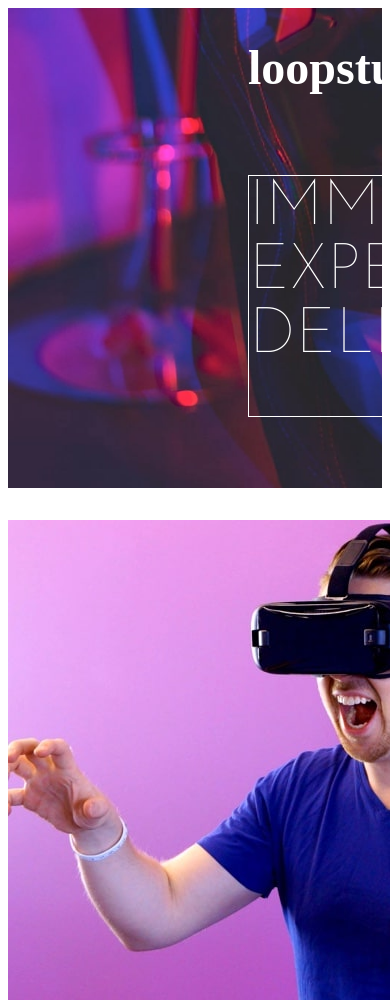
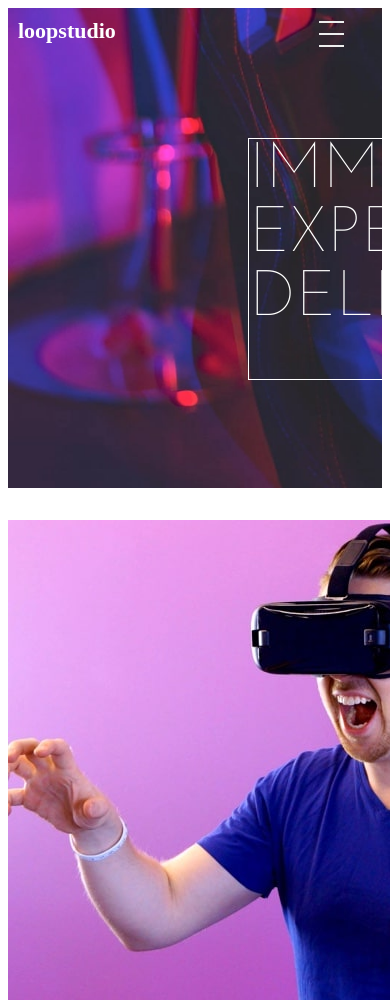
Before and after one commit to Yoana7183/Noob2Junior-PracticeTasks, a plain HTML site: page landing_page/index.html in a window 390 px wide. Shown: the top 1000 px of the page. Drawn offline with Linux system fonts and the light colour scheme; a web font is replaced by a local one.

Commit message:
added responsive navbar

```diff
--- a/landing_page/index.html
+++ b/landing_page/index.html
@@ -37,14 +37,30 @@
 
 
   <div class="header_container">
-    <nav class="flex_container">
-      <li class="navigationLink"> <a href="/"></a> About</li>
-      <li class="navigationLink"> <a href="/"></a> Careers </li>
-      <li class="navigationLink"><a href="/"></a> Events </li>
-      <li class="navigationLink"> <a href="/"></a>Products </li>
-      <li class="navigationLink"><a href="/"></a> Support </li>
-    </nav>
-    <li class="title_nav">loopstudio </li>
+    <div class="nav">
+        <input type="checkbox" id="nav-check">
+        <div class="nav-header">
+          <div class="nav-title title_nav">
+            loopstudio
+          </div>
+        </div>
+        <div class="nav-btn">
+          <label for="nav-check">
+            <span></span>
+            <span></span>
+            <span></span>
+          </label>
+        </div>
+
+        <div class="nav-links">
+          <a href="//github.io/jo_geek" target="_blank">About</a>
+          <a href="http://stackoverflow.com/users/4084003/" target="_blank">Careers</a>
+          <a href="https://in.linkedin.com/in/jonesvinothjoseph" target="_blank">LinkedIn</a>
+          <a href="https://codepen.io/jo_Geek/" target="_blank">Events</a>
+          <a href="https://jsfiddle.net/user/jo_Geek/" target="_blank">Products</a>
+          <a href="https://jsfiddle.net/user/jo_Geek/" target="_blank">Support</a>
+        </div>
+      </div>
     <div class="header_text" style="font-family:Josefin Sans">IMMERSIVE EXPERIENCES THAT DELIVER</div>
   </div>
 
--- a/landing_page/style.css
+++ b/landing_page/style.css
@@ -24,7 +24,94 @@ nav {
 
 
 }
+.nav {
+    height: 50px;
+    width: 100%;
+    background-color: transparent;
+    position: relative;
+  }
 
+  .nav > .nav-header {
+    display: inline;
+  }
+
+  .nav > .nav-header > .nav-title {
+    display: inline-block;
+    font-size: 22px;
+    color: #fff;
+    padding: 10px 10px 10px 10px;
+  }
+
+  .nav > .nav-btn {
+    display: none;
+  }
+
+  .nav > .nav-links {
+    display: inline;
+    float: right;
+    font-size: 18px;
+  }
+
+  .nav > .nav-links > a {
+    display: inline-block;
+    padding: 13px 10px 13px 10px;
+    text-decoration: none;
+    color: #efefef;
+  }
+
+  .nav > .nav-links > a:hover {
+    border-bottom: 1px solid whitesmoke;
+  }
+
+  .nav > #nav-check {
+    display: none;
+  }
+
+  @media (max-width:600px) {
+    .nav > .nav-btn {
+      display: inline-block;
+      position: absolute;
+      right: 0px;
+      top: 0px;
+    }
+    .nav > .nav-btn > label {
+      display: inline-block;
+      width: 50px;
+      height: 50px;
+      padding: 13px;
+    }
+    .nav > .nav-btn > label:hover,.nav  #nav-check:checked ~ .nav-btn > label {
+      background-color: transparent
+    }
+    .nav > .nav-btn > label > span {
+      display: block;
+      width: 25px;
+      height: 10px;
+      border-top: 2px solid #eee;
+    }
+    .nav > .nav-links {
+      position: absolute;
+      display: block;
+      width: 100%;
+      background-color:transparent;
+      height: 0px;
+      transition: all 0.3s ease-in;
+      overflow-y: hidden;
+      top: 50px;
+      left: 0px;
+    }
+    .nav > .nav-links > a {
+      display: block;
+      width: 100%;
+    }
+    .nav > #nav-check:not(:checked) ~ .nav-links {
+      height: 0px;
+    }
+    .nav > #nav-check:checked ~ .nav-links {
+      height: calc(100vh - 50px);
+      overflow-y: auto;
+    }
+  }
 
 .header_container {
     background-image: url("./images/desktop/image-hero.jpg");
```
